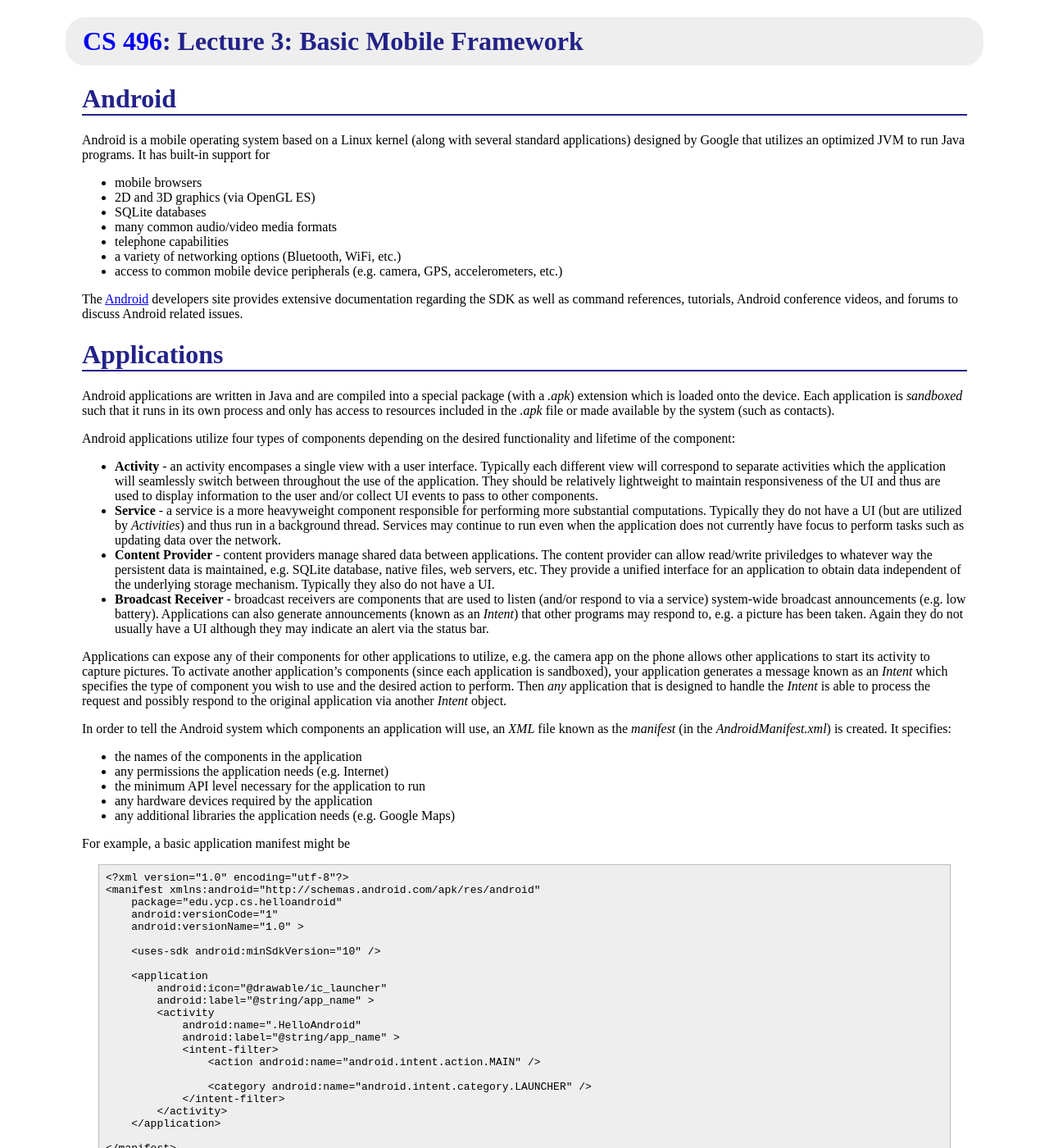
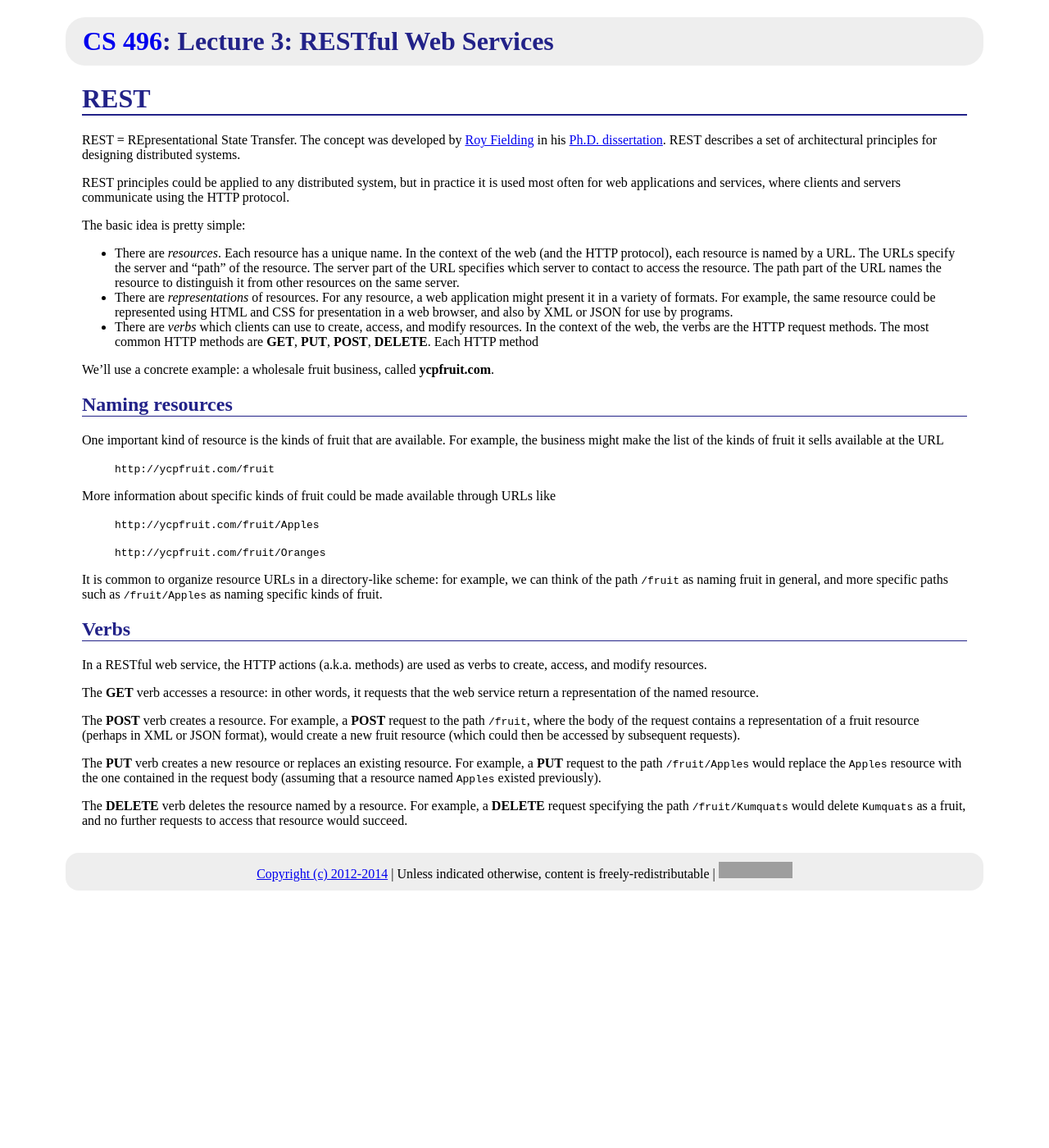
Before and after one commit to ycpcs/cs496-spring2014, a Jekyll site: the page built from lectures/lecture03.md, in a window 1280 px wide and 1400 px high. Shown: the whole window at 82% size. Built offline with Jekyll 4.4.1, drawn with Linux system fonts in a browser that asks for light colours; Markdown is read by kramdown in place of the engine named in the settings; some of the changed text lies outside the part shown; grey boxes are pictures that could not be loaded.

Commit message:
started lecture03 (RESTful Web Services)
updated schedule

```diff
--- a/lectures/lecture03.md
+++ b/lectures/lecture03.md
@@ -1,74 +1,87 @@
 ---
 layout: default
-title: "Lecture 3: Basic Mobile Framework"
+title: "Lecture 3: RESTful Web Services"
 ---
 
-Android
-=======
+REST
+====
 
-Android is a mobile operating system based on a Linux kernel (along with several standard applications) designed by Google that utilizes an optimized JVM to run Java programs. It has built-in support for
+REST = REpresentational State Transfer.  The concept was developed by
+[Roy Fielding](http://en.wikipedia.org/wiki/Roy_Fielding) in his
+[Ph.D. dissertation](http://www.ics.uci.edu/~fielding/pubs/dissertation/top.htm).
+REST describes a set of architectural principles
+for designing distributed systems.
 
--   mobile browsers
--   2D and 3D graphics (via OpenGL ES)
--   SQLite databases
--   many common audio/video media formats
--   telephone capabilities
--   a variety of networking options (Bluetooth, WiFi, etc.)
--   access to common mobile device peripherals (e.g. camera, GPS, accelerometers, etc.)
+REST principles could be applied to any distributed system, but in
+practice it is used most often for web applications and services,
+where clients and servers communicate using the HTTP protocol.
 
-The [Android](http://developer.android.com/index.html) developers site provides extensive documentation regarding the SDK as well as command references, tutorials, Android conference videos, and forums to discuss Android related issues.
+The basic idea is pretty simple:
 
-Applications
-============
+* There are *resources*.  Each resource has a unique name.
+  In the context of the web (and the HTTP protocol),
+  each resource is named by a URL.
+  The URLs specify the server and "path" of the resource.
+  The server part of the URL specifies which server to contact
+  to access the resource.  The path part of the URL names
+  the resource to distinguish it from other resources on
+  the same server.
+* There are *representations* of resources.  For any resource,
+  a web application might present it in a variety of formats.
+  For example, the same resource could be represented using HTML
+  and CSS for presentation in a web browser, and also by
+  XML or JSON for use by programs.
+* There are *verbs* which clients can use to create, access, and modify
+  resources.   In the context of the web, the verbs are the
+  HTTP request methods.  The most common HTTP methods are **GET**, **PUT**, **POST**, **DELETE**.
+  Each HTTP method
 
-Android applications are written in Java and are compiled into a special package (with a *.apk*) extension which is loaded onto the device. Each application is *sandboxed* such that it runs in its own process and only has access to resources included in the *.apk* file or made available by the system (such as contacts).
+We'll use a concrete example: a wholesale fruit business, called
+**ycpfruit.com**.
 
-Android applications utilize four types of components depending on the desired functionality and lifetime of the component:
+Naming resources
+----------------
 
--   **Activity** - an activity encompases a single view with a user interface. Typically each different view will correspond to separate activities which the application will seamlessly switch between throughout the use of the application. They should be relatively lightweight to maintain responsiveness of the UI and thus are used to display information to the user and/or collect UI events to pass to other components.
--   **Service** - a service is a more heavyweight component responsible for performing more substantial computations. Typically they do not have a UI (but are utilized by *Activities*) and thus run in a background thread. Services may continue to run even when the application does not currently have focus to perform tasks such as updating data over the network.
--   **Content Provider** - content providers manage shared data between applications. The content provider can allow read/write priviledges to whatever way the persistent data is maintained, e.g. SQLite database, native files, web servers, etc. They provide a unified interface for an application to obtain data independent of the underlying storage mechanism. Typically they also do not have a UI.
--   **Broadcast Receiver** - broadcast receivers are components that are used to listen (and/or respond to via a service) system-wide broadcast announcements (e.g. low battery). Applications can also generate announcements (known as an *Intent*) that other programs may respond to, e.g. a picture has been taken. Again they do not usually have a UI although they may indicate an alert via the status bar.
+One important kind of resource is the kinds of fruit that are available.
+For example, the business might make the list of the kinds of fruit it sells
+available at the URL
 
-Applications can expose any of their components for other applications to utilize, e.g. the camera app on the phone allows other applications to start its activity to capture pictures. To activate another application's components (since each application is sandboxed), your application generates a message known as an *Intent* which specifies the type of component you wish to use and the desired action to perform. Then *any* application that is designed to handle the *Intent* is able to process the request and possibly respond to the original application via another *Intent* object.
+> `http://ycpfruit.com/fruit`
 
-In order to tell the Android system which components an application will use, an *XML* file known as the *manifest* (in the *AndroidManifest.xml*) is created. It specifies:
+More information about specific kinds of fruit could be made
+available through URLs like
 
--   the names of the components in the application
--   any permissions the application needs (e.g. Internet)
--   the minimum API level necessary for the application to run
--   any hardware devices required by the application
--   any additional libraries the application needs (e.g. Google Maps)
+> `http://ycpfruit.com/fruit/Apples`
 
-For example, a basic application manifest might be
+> `http://ycpfruit.com/fruit/Oranges`
 
-    <?xml version="1.0" encoding="utf-8"?>
-    <manifest xmlns:android="http://schemas.android.com/apk/res/android"
-        package="edu.ycp.cs.helloandroid"
-        android:versionCode="1"
-        android:versionName="1.0" >
+It is common to organize resource URLs in a directory-like scheme:
+for example, we can think of the path `/fruit` as naming fruit in
+general, and more specific paths such as `/fruit/Apples` as naming
+specific kinds of fruit.
 
-        <uses-sdk android:minSdkVersion="10" />
+Verbs
+-----
 
-        <application
-            android:icon="@drawable/ic_launcher"
-            android:label="@string/app_name" >
-            <activity
-                android:name=".HelloAndroid"
-                android:label="@string/app_name" >
-                <intent-filter>
-                    <action android:name="android.intent.action.MAIN" />
+In a RESTful web service, the HTTP actions (a.k.a. methods) are used
+as verbs to create, access, and modify resources.
 
-                    <category android:name="android.intent.category.LAUNCHER" />
-                </intent-filter>
-            </activity>
-        </application>
+The **GET** verb accesses a resource: in other words, it requests that
+the web service return a representation of the named resource.
 
-    </manifest>
+The **POST** verb creates a resource.  For example, a **POST** request
+to the path `/fruit`, where the body of the request contains a
+representation of a fruit resource (perhaps in XML or JSON format),
+would create a new fruit resource (which could then be accessed by
+subsequent requests).
 
-Lifecycle
-=========
+The **PUT** verb creates a new resource or replaces an existing resource.
+For example, a **PUT** request
+to the path `/fruit/Apples` would replace the `Apples` resource
+with the one contained in the request body (assuming that a
+resource named `Apples` existed previously).
 
-An important consideration in mobile applications is the *lifecycle* of the application. Since often times an application will be unloaded at any time by the user, e.g. to take a phone call, or by the system, e.g. due to low memory, it is important to consider how to suspend, destroy, and restore the current state of applications. The simplest way is to simply let the application get destroyed in which case the application will start fresh each time. However this approach can be annoying to users when whatever information they may have entered or were viewing are lost each time they select the application.
-
-A better way is to use methods provided by the component classes to save the current state in some type of persistent manner that can be reloaded when the application is subsequently used. There are a variety of ways Android applications can store persistent data, e.g. SQLite databases, native files, etc., and which one to use is dependent on the information that needs to be stored by the application. Later in the course we will discuss how to handle the volitility of the application state when we investigate creating good UI's.
+The **DELETE** verb deletes the resource named by a resource.
+For example, a **DELETE** request specifying the path `/fruit/Kumquats`
+would delete `Kumquats` as a fruit, and no further requests to
+access that resource would succeed.
```
Also changed, not shown: index.md (+1 -1 lines), lectures/index.md (+2 -1 lines), lectures/lecture02.md (+1 -1 lines), lectures/lecture04.md (added, +74 -0 lines).
